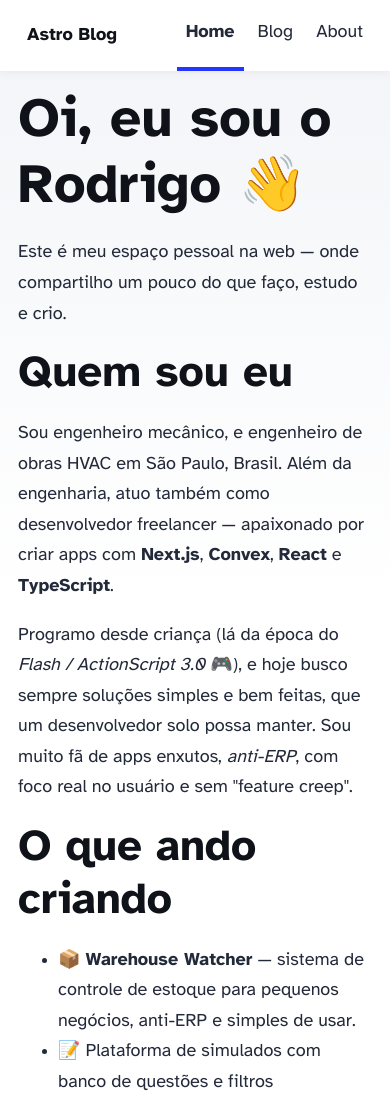
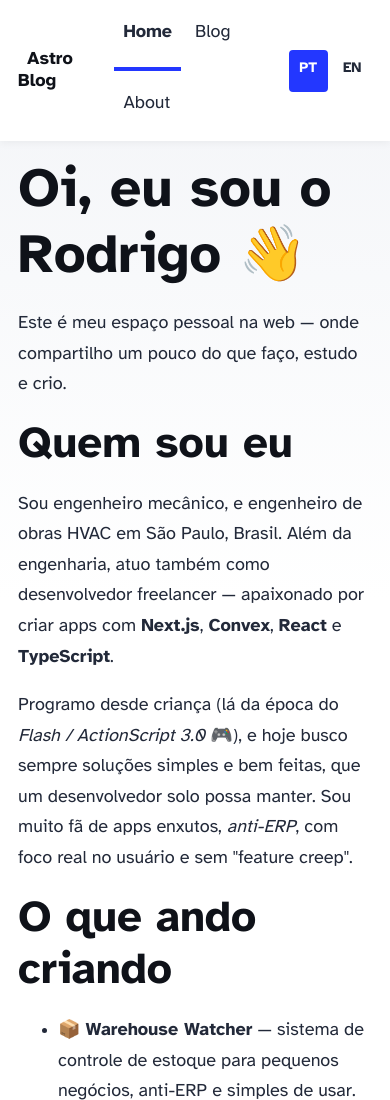
Before and after one commit to Patolord/rodrigoluiz, an Astro site: page / in a window 390 px wide. Shown: the top 1100 px of the page. Built offline with nearby package versions, Linux system fonts and the light colour scheme; Astro itself is replaced by a stand-in of ours.

Commit message:
feat: enhance localization support in header and update site configuration for improved language handling

```diff
--- a/astro.config.mjs
+++ b/astro.config.mjs
@@ -8,7 +8,10 @@ export default defineConfig({
   site: "https://rodrigoluiz.xyz",
   integrations: [mdx(), sitemap()],
   i18n: {
-    locales: ["pt-br", "en-us"],
+    locales: ["pt-br", "en"],
     defaultLocale: "pt-br",
+    routing: {
+      prefixDefaultLocale: false,
+    },
   },
 });
--- a/src/components/Header.astro
+++ b/src/components/Header.astro
@@ -1,6 +1,28 @@
 ---
 import HeaderLink from "./HeaderLink.astro";
 import { SITE_TITLE } from "../consts";
+import { getRelativeLocaleUrl } from "astro:i18n";
+
+const currentLocale = Astro.currentLocale || "pt-br";
+const availableLocales = ["pt-br", "en"];
+
+// Get current path without locale prefix
+let currentPath = Astro.url.pathname;
+if (currentPath.startsWith("/en/")) {
+  currentPath = currentPath.replace("/en/", "/");
+} else if (currentPath.startsWith("/pt-br/")) {
+  currentPath = currentPath.replace("/pt-br/", "/");
+}
+
+// Remove leading slash if it exists to make path relative
+if (currentPath.startsWith("/")) {
+  currentPath = currentPath.slice(1);
+}
+
+// If path is empty, set to index
+if (!currentPath) {
+  currentPath = "";
+}
 ---
 
 <header>
@@ -10,6 +32,19 @@ import { SITE_TITLE } from "../consts";
       <HeaderLink href="/">Home</HeaderLink>
       <HeaderLink href="/blog">Blog</HeaderLink>
       <HeaderLink href="/about">About</HeaderLink>
+    </div>
+    <div class="locale-switcher">
+      {
+        availableLocales.map((locale) => (
+          <a
+            href={getRelativeLocaleUrl(locale, currentPath)}
+            class={`locale-link ${currentLocale === locale ? "active" : ""}`}
+            title={locale === "pt-br" ? "Português (Brasil)" : "English"}
+          >
+            {locale === "pt-br" ? "PT" : "EN"}
+          </a>
+        ))
+      }
     </div>
     <div class="social-links">
       <a href="https://github.com/patolord" target="_blank">
@@ -55,6 +90,38 @@ import { SITE_TITLE } from "../consts";
     text-decoration: none;
     border-bottom-color: var(--accent);
   }
+  .locale-switcher {
+    display: flex;
+    gap: 0.5em;
+    align-items: center;
+  }
+
+  .locale-link {
+    padding: 0.5em 0.75em !important;
+    font-size: 0.9em;
+    font-weight: 600;
+    border-radius: 4px;
+    background: transparent;
+    border: 2px solid transparent;
+    transition: all 0.2s ease;
+  }
+
+  .locale-link:hover {
+    background: rgba(var(--accent-light), 0.1);
+    border-color: rgba(var(--accent), 0.3);
+  }
+
+  .locale-link.active {
+    background: var(--accent);
+    color: white;
+    border-color: var(--accent);
+  }
+
+  .locale-link.active:hover {
+    background: var(--accent);
+    border-color: var(--accent);
+  }
+
   .social-links,
   .social-links a {
     display: flex;
@@ -63,5 +130,12 @@ import { SITE_TITLE } from "../consts";
     .social-links {
       display: none;
     }
+    .locale-switcher {
+      gap: 0.25em;
+    }
+    .locale-link {
+      padding: 0.4em 0.6em !important;
+      font-size: 0.8em;
+    }
   }
 </style>
```
